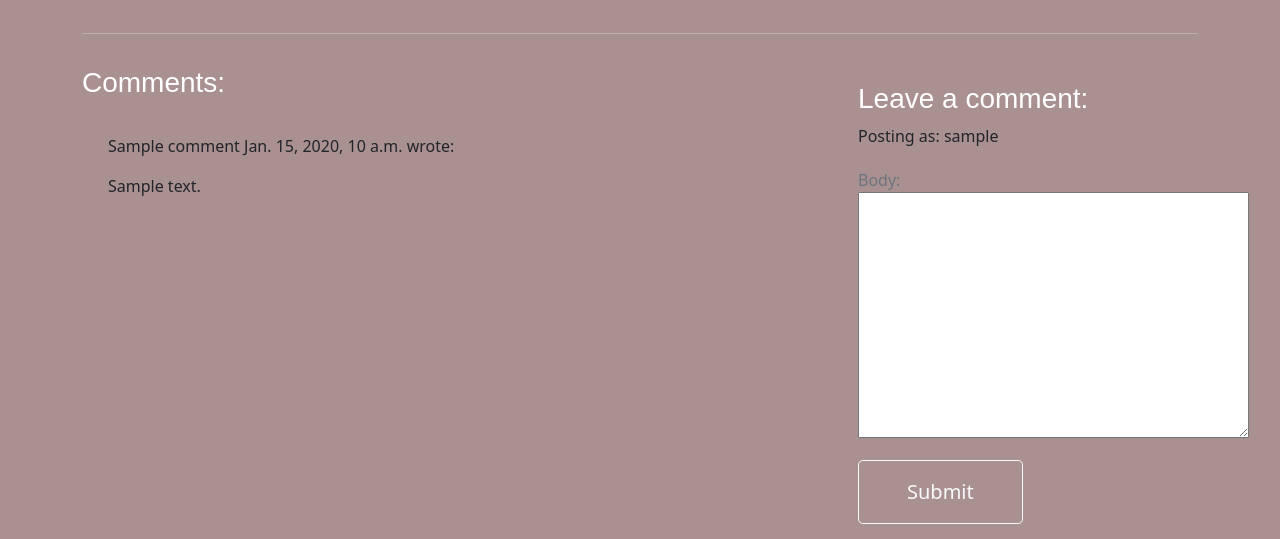
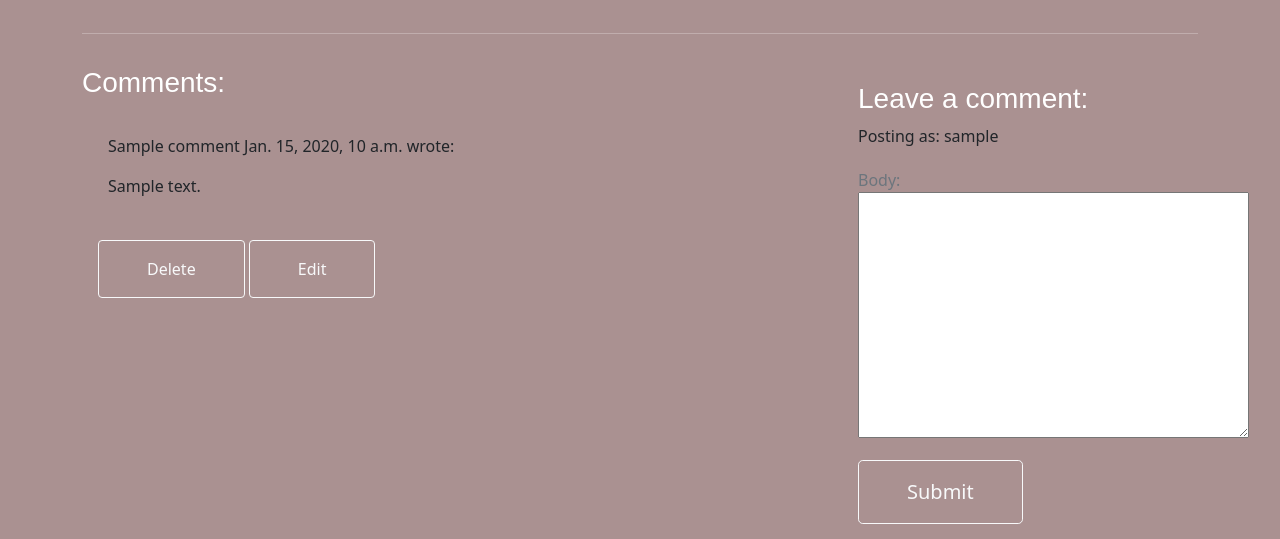
Before and after one commit to SarahGrozav1/growwithmeblog, a Django app: a page that uses templates/base.html in a window 1280 px wide. Shown: the part 393-932 px from the top of the page. Run offline with Django 3.2, Linux system fonts and the light colour scheme; a user stored in the database is signed in; tables that the repository leaves empty hold one stand-in row (values such as "Sample post"); some libraries are stand-ins or nearby versions; some web fonts are replaced.

Commit message:
Added edit and delete buttons for comments

```diff
--- a/blog/urls.py
+++ b/blog/urls.py
@@ -13,6 +13,9 @@ urlpatterns = [
     path('dashboard/parenting/', views.ParentingScreen.as_view(), name='parenting'),
     path('dashboard/fashion/', views.FashionScreen.as_view(), name='fashion'),
     path('dashboard/skincare/', views.SkincareScreen.as_view(), name='skincare'),
+    path('blog/<slug:slug>/edit_comment/<int:comment_id>',views.comment_edit, name='comment_edit'),
+    path('blog/<slug:slug>/delete_comment/<int:comment_id>',views.comment_delete, name='comment_delete'),
     path('blog/<slug:slug>/', views.PostDetail.as_view(), name='post_detail'),
     path('like/<slug:slug>/', views.PostLike.as_view(), name='post_like'),
+
 ]
--- a/blog/views.py
+++ b/blog/views.py
@@ -1,7 +1,7 @@
 from django.shortcuts import render, get_object_or_404, reverse, redirect
 from django.views import generic, View
 from django.http import HttpResponseRedirect
-from .models import Post, CollaborateRequest
+from .models import Post, CollaborateRequest, Comment
 from .forms import CommentForm
 from .forms import CollaborateForm
 from django.contrib.auth.mixins import LoginRequiredMixin
@@ -28,7 +28,7 @@ class Dashboard(LoginRequiredMixin, generic.ListView):
     model = Post
     template_name = 'dashboard.html'
 
-
+# Conclusion Page
 class ConclusionScreen(generic.ListView):
     model = Post
     queryset = Post.objects.filter(status=1).order_by('-created_on')
@@ -78,7 +78,7 @@ class PostDetail(View):
     def get(self, request, slug, *args, **kwargs):
         queryset = Post.objects.filter(status=1)
         post = get_object_or_404(queryset, slug=slug)
-        comments = post.comments.filter(approved=True).order_by("created_on")
+        comments = post.comments.order_by("created_on")
         liked = False
         if post.likes.filter(id=self.request.user.id).exists():
             liked = True
@@ -138,6 +138,44 @@ class PostLike(View):
 
         return HttpResponseRedirect(reverse('blog:post_detail', args=[slug]))
 
+def comment_edit(request, slug, comment_id):
+    """
+    view to edit comments
+    """
+    if request.method == "POST":
+
+        queryset = Post.objects.filter(status=1)
+        post = get_object_or_404(queryset, slug=slug)
+        comment = get_object_or_404(Comment, pk=comment_id)
+        comment_form = CommentForm(data=request.POST, instance=comment)
+
+        if comment_form.is_valid() and comment.email == request.user.email:
+            comment = comment_form.save(commit=False)
+            comment.post = post
+
+            comment.approved = False
+            comment.save()
+            messages.add_message(request, messages.SUCCESS, 'Comment Updated!')
+        else:
+            messages.add_message(request, messages.ERROR, 'Error updating comment!')
+
+    return HttpResponseRedirect(reverse('blog:post_detail', args=[slug]))
+
+def comment_delete(request, slug, comment_id):
+    """
+    view to delete comments
+    """
+
+    comment = get_object_or_404(Comment, pk=comment_id)
+
+    if comment.email == request.user.email:
+        comment.delete()
+        messages.add_message(request, messages.SUCCESS, 'Comment Deleted!')
+    else:
+        messages.add_message(request, messages.ERROR, 'You can only delete your own comments!')
+
+    return HttpResponseRedirect(reverse('blog:post_detail', args=[slug]))
+
 
 def Collaboration(request):
     """
@@ -148,7 +186,7 @@ def Collaboration(request):
         if collaborate_form.is_valid():
             collaborate_form.save()
             messages.add_message(request, messages.SUCCESS, "Collaboration request received! I will respond within 3 working days.")
-            collaborate_form = CollaborateForm()
+            return HttpResponseRedirect(reverse('blog:collaboration'))
     else:
         collaborate_form = CollaborateForm()
 
--- a/grow/settings.py
+++ b/grow/settings.py
@@ -136,7 +136,7 @@ AUTH_PASSWORD_VALIDATORS = [
     },
 ]
 
-# ACCOUNT_EMAIL_VERIFICATION = 'none'
+ACCOUNT_EMAIL_VERIFICATION = 'none'
 ACCOUNT_AUTHENTICATION_METHOD = 'username_email'
 ACCOUNT_EMAIL_REQUIRED = True
 
--- /dev/null
+++ b/static/js/comments.js
@@ -0,0 +1,25 @@
+const editButtons = document.getElementsByClassName("btn-edit"); // all buttons used for edit
+const deleteButtons = document.getElementsByClassName("btn-delete"); // all buttons used for edit
+const deleteConfirmButton = document.getElementById("deleteConfirm");  // textarea
+const commentText = document.getElementById("id_body");  // textarea
+const commentForm = document.getElementById("commentForm"); // from
+const submitButton = document.getElementById("submitButton"); // the submit button
+const deleteModal = new bootstrap.Modal(document.getElementById("deleteModal"));
+
+for (let button of editButtons) {
+    button.addEventListener("click", (e) => {
+        let commentId = e.target.getAttribute("comment_id");
+        let commentTextBody = e.target.getAttribute("comment_text");
+        commentText.value = commentTextBody;
+        submitButton.innerText = "Update";
+        commentForm.setAttribute("action", `edit_comment/${commentId}`);
+    });
+}
+
+for (let button of deleteButtons) {
+    button.addEventListener("click", (e) => {
+        let commentId = e.target.getAttribute("comment_id");
+        deleteConfirmButton.href = `delete_comment/${commentId}`;
+        deleteModal.show();
+    });
+}
--- a/templates/base.html
+++ b/templates/base.html
@@ -8,8 +8,6 @@
 <html class="h-100">
 
 <head>
-
-
     <link rel="stylesheet" href="https://cdnjs.cloudflare.com/ajax/libs/font-awesome/6.5.1/css/all.min.css"
         integrity="sha512-DTOQO9RWCH3ppGqcWaEA1BIZOC6xxalwEsw9c2QQeAIftl+Vegovlnee1c9QX4TctnWMn13TZye+giMm8e2LwA=="
         crossorigin="anonymous" referrerpolicy="no-referrer" />
@@ -56,8 +54,8 @@
                     </li>
 
                     <li class="nav-item">
-                        <a class="nav-link {% if request.path == collaboration_url %}active{% endif %}" aria-current="page"
-                            href="{% url 'blog:collaboration' %}">Let's Collaborate</a>
+                        <a class="nav-link {% if request.path == collaboration_url %}active{% endif %}"
+                            aria-current="page" href="{% url 'blog:collaboration' %}">Let's Collaborate</a>
                     </li>
 
                     <li class="nav-item">
@@ -65,31 +63,32 @@
                             href="{% url 'account_logout' %}">Logout</a>
                     </li>
 
-
+<!-- If user is not authenticated to have another navbar -->
                     {% else %}
 
                     <nav class="navbar navbar-expand-lg navbar-dark">
                         <div class="container-fluid">
                             <a href="" class="navbar-brand">Grow with me</a>
-                            <button class="navbar-toggler" type="button" data-bs-toggle="collapse" data-bs-target="#navbarText"
-                                aria-controls="navbarText" aria-expanded="false" aria-label="Toggle navigation">
+                            <button class="navbar-toggler" type="button" data-bs-toggle="collapse"
+                                data-bs-target="#navbarText" aria-controls="navbarText" aria-expanded="false"
+                                aria-label="Toggle navigation">
                                 <span class="navbar-toggler-icon"></span>
                             </button>
                             <div class="collapse navbar-collapse" id="navbarText">
                                 <ul class="navbar-nav me-auto mb-2 mb-lg-0 text-uppercase text-black">
                                     <li class="nav-item">
-                        <a class="nav-link {% if request.path == home_url %}active{% endif %}" aria-current="page"
-                            href="{{'/'}}">Home</a>
+                                        <a class="nav-link {% if request.path == home_url %}active{% endif %}"
+                                            aria-current="page" href="{{'/'}}">Home</a>
                                     </li>
 
                                     <li class="nav-item">
-                        <a class="nav-link {% if request.path == signup_url %}active{% endif %}" aria-current="page"
-                            href="{% url 'account_signup' %}">Register</a>
+                                        <a class="nav-link {% if request.path == signup_url %}active{% endif %}"
+                                            aria-current="page" href="{% url 'account_signup' %}">Register</a>
                                     </li>
 
                                     <li class="nav-item">
-                        <a class="nav-link {% if request.path == login_url %}active{% endif %}" aria-current="page"
-                            href="{% url 'account_login' %}">Login</a>
+                                        <a class="nav-link {% if request.path == login_url %}active{% endif %}"
+                                            aria-current="page" href="{% url 'account_login' %}">Login</a>
                                     </li>
                                     {% endif %}
                                 </ul>
@@ -107,7 +106,8 @@
                                 {% for message in messages %}
                                 <div class="alert {{ message.tags }} alert-dismissible fade show" id="msg" role="alert">
                                     {{ message | safe }}
-                    <button type="button" class="btn-close" data-bs-dismiss="alert" aria-label="Close"></button>
+                                    <button type="button" class="btn-close" data-bs-dismiss="alert"
+                                        aria-label="Close"></button>
                                 </div>
                                 {% endfor %}
                             </div>
@@ -126,26 +126,31 @@
 
                     <footer class="footer mt-auto py-3 dark-bg">
                         <hr class="text-white">
-        <p class="m-0 text-center text-white h5 p-3">This website it is made for educational purposes</p>
+                        <p class="m-0 text-center text-white h5 p-3">This website it is made for educational purposes
+                        </p>
                         <p class="m-0 text-center text-white h5 pb-3">Follow us:
-            <a href="https://www.facebook.com/" target="_blank" class="h5"><i class="fab fa-facebook-square ms-3"
-                    style="color: white;"></i></a>
-            <a href="https://twitter.com/" target="_blank" class="h5"><i class="fab fa-twitter-square ms-3"
-                    style="color: white;"></i></a>
-            <a href="https://instagram.com/" target="_blank" class="h5"><i class="fab fa-instagram-square ms-3"
-                    style="color: white;"></i></a>
-            <a href="https://pinterest.com/" target="_blank" class="h5"><i class="fab fa-pinterest-square ms-3"
-                    style="color: white;"></i></a>
+                            <a href="https://www.facebook.com/" target="_blank" class="h5"><i
+                                    class="fab fa-facebook-square ms-3" style="color: white;"></i></a>
+                            <a href="https://twitter.com/" target="_blank" class="h5"><i
+                                    class="fab fa-twitter-square ms-3" style="color: white;"></i></a>
+                            <a href="https://instagram.com/" target="_blank" class="h5"><i
+                                    class="fab fa-instagram-square ms-3" style="color: white;"></i></a>
+                            <a href="https://pinterest.com/" target="_blank" class="h5"><i
+                                    class="fab fa-pinterest-square ms-3" style="color: white;"></i></a>
                         </p>
                     </footer>
 
+<!-- Set timeout for messages -->
                     <script>
                         setTimeout(function () {
                             let messages = document.getElementById('msg');
                             let alert = new bootstrap.Alert(messages);
                             alert.close();
-        }, 2500);
+                        }, 3500);
                     </script>
+
+                    {% block extras %}
+                    {% endblock %}
 </body>
 
 </html>
--- a/templates/books.html
+++ b/templates/books.html
@@ -3,10 +3,10 @@
 
 {% block content %}
 
+<!-- Books Page -->
 <div class="container-fluid">
     <div class="row">
 
-        <!-- Blog Entries Column -->
         <div class="col-12 mt-3 left">
             <div class="row">
                 {% for post in post_list %}
--- a/templates/conclusion.html
+++ b/templates/conclusion.html
@@ -2,7 +2,7 @@
 {% load static %}
 {% block content %}
 
-
+<!-- Conclusion page -->
 <section id="conclusion">
     <div class="container">
         <div class="row">
--- a/templates/post_detail.html
+++ b/templates/post_detail.html
@@ -7,14 +7,14 @@
 <div class="masthead">
     <div class="container">
         <div class="row g-0">
+
             <div class="col-md-6 masthead-text">
-                <!-- Post title goes in these h1 tags -->
                 <h1 class="post-title text-white text-uppercase mt-5">{{ post.title }}</h1>
-                <!-- Post author goes before the | the post's created date goes after -->
                 <p class="post-subtitle text-white">{{ post.author }} | {{ post.created_on }}</p>
             </div>
+
+<!-- Image and placeholder -->
             <div class="d-none d-md-block col-md-6 masthead-image mt-5">
-                <!-- The featured image URL goes in the src attribute -->
                 {% if "placeholder" in post.featured_image.url %}
                 <img src="{% static 'media/blog-post.jpg' %}" width="100%" alt="placeholder">
                 {% else %}
@@ -25,12 +25,11 @@
     </div>
 </div>
 
+<!-- Content of the post's -->
 <div class="container">
     <div class="row">
         <div class="col card mb-4  mt-3 left top">
             <div class="card-body">
-                <!-- The post content goes inside the card-text. -->
-                <!-- Use the | safe filter inside the template tags -->
                 <p class="card-text">
                     {{ post.content | safe }}
                 </p>
@@ -38,26 +37,29 @@
 
                     <div class="col-1">
                         <strong>
+                            <!-- Cheking if user is authenticated | he can give likes to post's -->
                             {% if user.is_authenticated %}
                             <form class="d-inline" action="{% url 'blog:post_like' post.slug %}" method="POST">
                                 {% csrf_token %}
                                 {% if liked %}
-                                <button type="submit" name="blogpost_id" value="{{post.slug}}" class="btn"><i class="fa-solid fa-heart" style="color: #ffffff;"></i></button>
+                                <button type="submit" name="blogpost_id" value="{{post.slug}}" class="btn"><i
+                                        class="fa-solid fa-heart" style="color: #ffffff;"></i></button>
                                 {% else %}
-                                <button type="submit" name="blogpost_id" value="{{post.slug}}" class="btn"><i class="far fa-heart"></i></button>
+                                <button type="submit" name="blogpost_id" value="{{post.slug}}" class="btn"><i
+                                        class="far fa-heart"></i></button>
                                 {% endif %}
                             </form>
                             {% else %}
                             <span class="text-secondary"><i class="far fa-heart"></i></span>
                             {% endif %}
-                        <!-- The number of likes goes before the closing strong tag -->
-                        <span class="text-secondary">{{ post.number_of_likes }} </span>
+                            <!-- The number of likes -->
+                            <span class="text-secondary">{{ post.number_of_likes }} </span>
                         </strong>
                     </div>
                     <div class="col-1">
                         {% with comments.count as total_comments %}
                         <strong class="text-secondary"><i class="far fa-comments"></i>
-                            <!-- Our total_comments variable goes before the closing strong tag -->
+                            <!-- Total_comments variable -->
                             {{ total_comments }}</strong>
                         {% endwith %}
                     </div>
@@ -74,21 +76,41 @@
         <div class="col-md-8 card mb-4  mt-3 ">
             <h3 class="text-white">Comments:</h3>
             <div class="card-body">
-                <!-- We want a for loop inside the empty control tags to iterate through each comment in comments -->
+
                 {% for comment in comments %}
-                <div class="comments" style="padding: 10px;">
+                {% if comment.email == user.email or comment.email != user.email and comment.approved %}
+                <!-- Cheking if comment is not approved to have text-muted until is approved -->
+                <div class="comments {% if not comment.approved %} text-muted {% endif %}" style="padding: 10px;">
                     <p class="font-weight-bold font-weight-light">
-                        <!-- The commenter's name goes here. Check the model if you're not sure what that is -->
+                        <!-- The commenter's name goes here -->
                         {{ comment.name }}
-                        <span class=" font-weight-normal font-weight-light">
+                        <span class=" font-weight-normal font-weight-light
+                                {% if not comment.approved %} text-muted {% endif %}
+                                ">
                             <!-- The comment's created date goes here -->
                             {{ comment.created_on }}
                         </span> wrote:
                     </p>
-                    <!-- The body of the comment goes before the | -->
+                    <!-- The body of the comment -->
                     {{ comment.body | linebreaks }}
                 </div>
-                <!-- Our for loop ends here -->
+
+                <!-- Displaying a message if comment is awaiting approval, with red text -->
+                {% if not comment.approved and comment.email == user.email %}
+                <p class="approval text-danger">This comment is awaiting approval</p>
+                {% endif %}
+
+                <!-- If user want to delete his comment to have a button for delete only his comment not other users comment -->
+                {% if user.is_authenticated and comment.email == user.email %}
+                <button class="btn btn-delete btn-outline-light py-3 px-5 my-3"
+                    comment_id="{{ comment.id }}">Delete</button>
+                {% endif %}
+                <!-- If user want to edit his comment to have a button for edit only his comment not other users comment -->
+                {% if user.is_authenticated and comment.email == user.email %}
+                <button class="btn btn-edit btn-outline-light py-3 px-5 my-3" comment_id="{{ comment.id }}"
+                    comment_text="{{comment.body}}">Edit</button>
+                {% endif %}
+                {% endif %}
                 {% endfor %}
             </div>
         </div>
@@ -103,11 +125,13 @@
                 {% if user.is_authenticated %}
 
                 <h3 class="text-white">Leave a comment:</h3>
+                <!-- Posting as the name of the user -->
                 <p>Posting as: {{ user.username }}</p>
-                <form method="post" style="margin-top: 1.3em;" class="text-muted">
+                <form method="post" style="margin-top: 1.3em;" class="text-muted" id="commentForm">
                     {{ comment_form }}
                     {% csrf_token %}
-                    <button type="submit" class="btn btn-signup btn-lg btn btn-outline-light py-3 px-5 my-3">Submit</button>
+                    <button id="submitButton" type="submit"
+                        class="btn btn-signup btn-lg btn btn-outline-light py-3 px-5 my-3">Submit</button>
                 </form>
                 {% endif %}
                 {% endif %}
@@ -116,4 +140,29 @@
     </div>
 </div>
 
+<!-- Delete confirmation modal -->
+<div class="modal fade" id="deleteModal" tabindex="-1" aria-labelledby="deleteModalLabel" aria-hidden="true">
+    <div class="modal-dialog">
+        <div class="modal-content">
+            <div class="modal-header">
+                <h5 class="modal-title" id="deleteModalLabel">Delete comment?</h5>
+                <button type="button" class="btn-close btn-outline-light py-3 px-5" data-bs-dismiss="modal" aria-label="Close"></button>
+            </div>
+            <div class="modal-body">
+                Are you sure you want to delete your comment?
+                This action cannot be undone.
+            </div>
+            <div class="modal-footer">
+                <button type="button" class="btn btn-outline-dark" data-bs-dismiss="modal">Close</button>
+                <a id="deleteConfirm" href="#" class="btn
+          btn-danger">Delete</a>
+            </div>
+        </div>
+    </div>
+</div>
+
 {% endblock content %}
+
+{% block extras %}
+<script src="{% static 'js/comments.js' %}"></script>
+{% endblock %}
```
Also changed, not shown: templates/about.html (+45 -22 lines), templates/collaboration.html (+5 -3 lines), templates/index.html (+5 -6 lines). Lines whose indentation alone changed are shown as unchanged.
